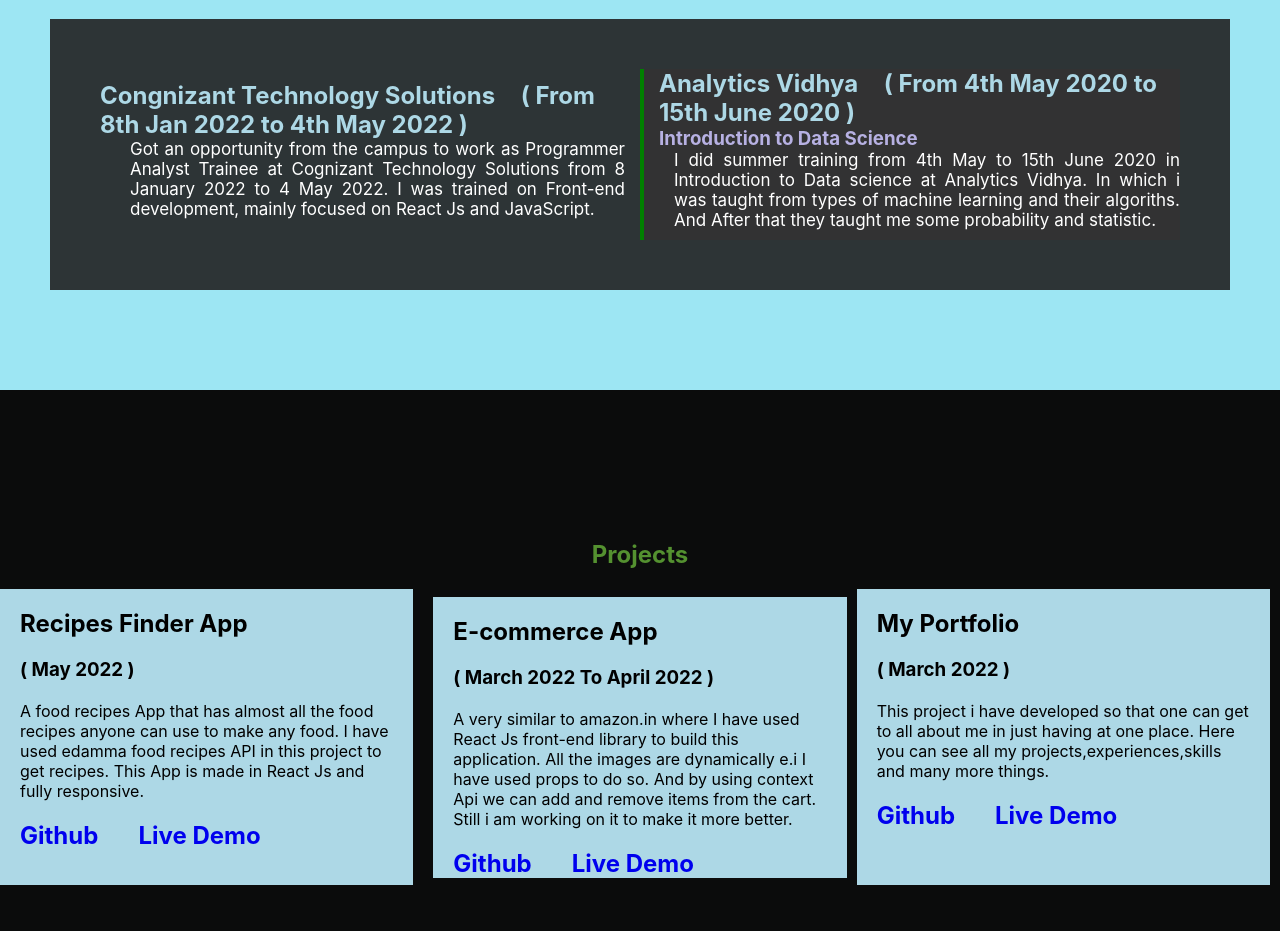
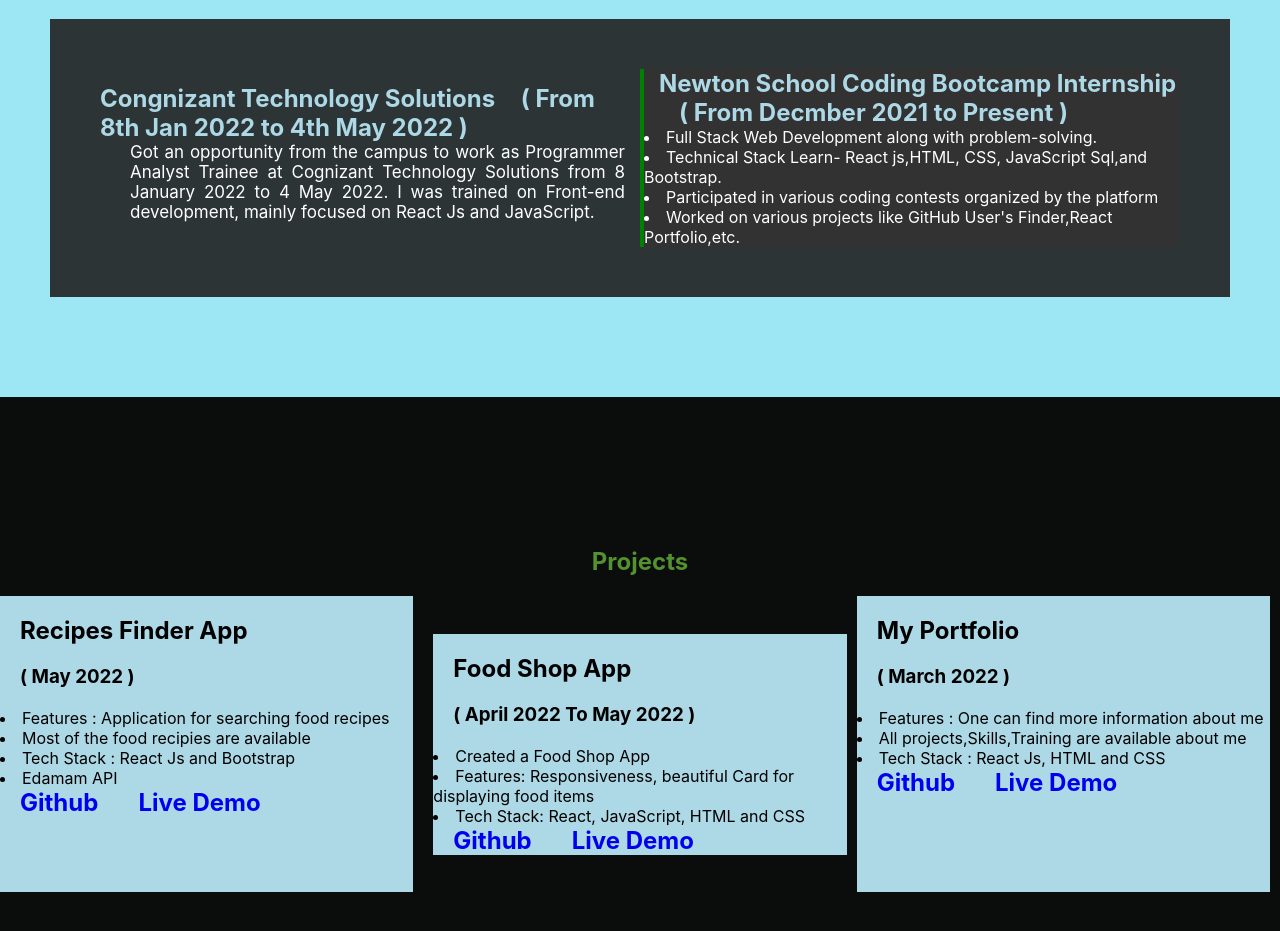
Before and after one commit to abhinit1999/portfolio, a React (Create React App) app: page /Projects in a window 1280 px wide. Shown: the part 1960-2891 px from the top of the page. Built offline with nearby package versions, Linux system fonts and the light colour scheme.

Commit message:
project section modified

```diff
--- a/src/components/Internship/Index.js
+++ b/src/components/Internship/Index.js
@@ -22,16 +22,19 @@
           </div>
           <div className="internship_box_right">
             <h1>
-              Analytics Vidhya{" "}
-              <span>( From 4th May 2020 to 15th June 2020 )</span>
+            Newton School Coding Bootcamp Internship {" "}
+              <span>( From Decmber 2021 to Present )</span>
             </h1>
-            <h3>Introduction to Data Science</h3>
+            <li>Full Stack Web Development along with problem-solving.</li>
+            <li>Technical Stack Learn- React js,HTML, CSS, JavaScript Sql,and Bootstrap.</li>
+            <li>Participated in various coding contests organized by the platform</li>
+            <li>Worked on various projects like GitHub User's Finder,React Portfolio,etc.</li>
+
+            {/* <h3></h3>
             <p>
-              I did summer training from 4th May to 15th June 2020 in Introduction to Data science
-               at Analytics Vidhya. In which i was taught from types of machine learning and their algoriths.
-              And After that they taught me some probability and statistic.
 
-            </p>
+
+            </p> */}
           </div>
         </div>
       </section>
--- a/src/components/Projects/Index.js
+++ b/src/components/Projects/Index.js
@@ -10,12 +10,21 @@
         <div className="third">
           <h1>Recipes Finder App</h1>
           <h3>( May 2022 )</h3>
-          <p>
+
+          <li>Features :  Application for searching food recipes
+</li>
+          <li>Most of the food recipies are available
+</li>
+          <li>Tech Stack : React Js and Bootstrap
+</li>
+<li>Edamam API
+</li>
+          {/* <p>
             A food recipes App that has almost all the food recipes anyone can
             use to make any food. I have used edamma food recipes API in this
             project to get recipes. This App is made in React Js and fully
             responsive.
-          </p>
+          </p> */}
           <span>
             <a href="https://github.com/abhinit1999/foodRecipies" target="_blank">
               Github
@@ -28,22 +37,29 @@
           </span>
         </div>
         <div className="first">
-          <h1>E-commerce App</h1>
-          <h3>( March 2022 To April 2022 )</h3>
-          <p>
+          <h1>Food Shop App</h1>
+          <h3>( April 2022 To May 2022 )</h3>
+
+         <li>Created a Food Shop App
+</li>
+         <li>Features: Responsiveness, beautiful Card for displaying food items
+</li>
+         <li>Tech Stack: React, JavaScript, HTML and CSS
+</li>
+          {/* <p>
             A very similar to amazon.in where I have used React Js front-end
             library to build this application. All the images are dynamically
             e.i I have used props to do so. And by using context Api we can add
             and remove items from the cart. Still i am working on it to make it
             more better.
-          </p>
+          </p> */}
           <span>
-            <a href="https://github.com/abhinit1999/onlineshop" target="_blank">
+            <a href="https://github.com/abhinit1999/onlinefood" target="_blank">
               Github
             </a>
           </span>
           <span>
-            <a href="https://e-online-shop.vercel.app/" target="_blank">
+            <a href="https://onlinefood-five.vercel.app/" target="_blank">
               Live Demo
             </a>
           </span>
@@ -51,11 +67,18 @@
         <div className="second">
           <h1>My Portfolio </h1>
           <h3>( March 2022 )</h3>
-          <p>
+
+          <li>Features : One can find more information about me
+</li>
+          <li>All projects,Skills,Training are available about me
+</li>
+          <li>Tech Stack : React Js, HTML and CSS
+</li>
+          {/* <p>
             This project i have developed so that one can get to all about me in
             just having at one place. Here you can see all my
             projects,experiences,skills and many more things.
-          </p>
+          </p> */}
           <span>
             <a href="https://github.com/abhinit1999/portfolio" target="_blank">
               Github
```
